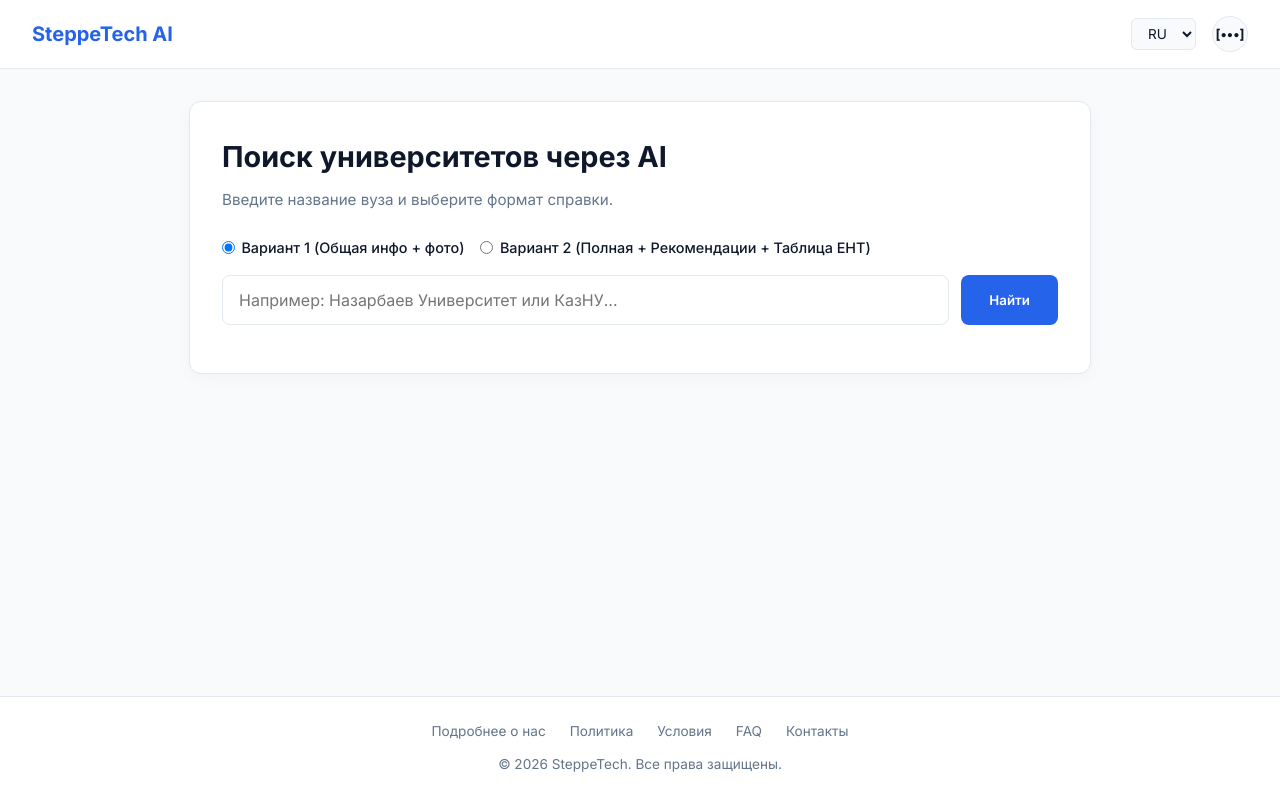
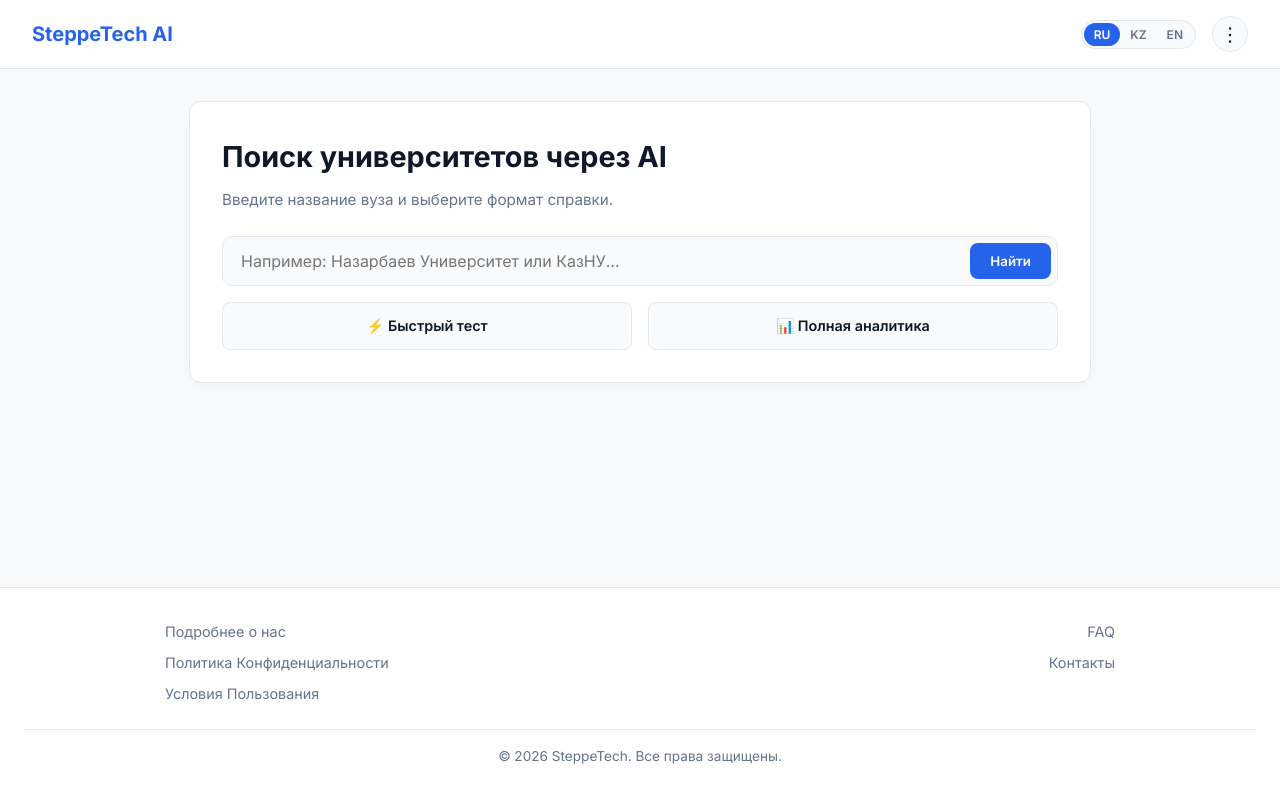
Before and after one commit to sllven/SteppeTech, a website: page public/index.html in a window 1280 px wide. Drawn offline with Linux system fonts and the light colour scheme.

Commit message:
Update index.html

```diff
--- a/public/index.html
+++ b/public/index.html
@@ -23,13 +23,17 @@
         .logo { font-weight: 700; font-size: 1.25rem; color: var(--primary); text-decoration: none; display: flex; align-items: center; gap: 0.5rem; }
 
         .top-controls { display: flex; align-items: center; gap: 1rem; position: relative; }
-        .lang-select { background: var(--bg-color); border: 1px solid var(--border); padding: 0.35rem 0.75rem; border-radius: 6px; font-size: 0.85rem; color: var(--text-main); cursor: pointer; outline: none; }
+
+        /* Овальный переключатель языков */
+        .lang-pill { display: flex; background: var(--bg-color); border: 1px solid var(--border); border-radius: 20px; padding: 2px; overflow: hidden; }
+        .lang-btn { background: transparent; border: none; padding: 4px 10px; font-size: 0.75rem; font-weight: 600; cursor: pointer; color: var(--text-muted); border-radius: 16px; transition: all 0.2s; }
+        .lang-btn.active { background: var(--primary); color: white; }
 
         .menu-wrapper { position: relative; }
-        .menu-btn { background: var(--bg-color); border: 1px solid var(--border); width: 36px; height: 36px; border-radius: 50%; display: flex; align-items: center; justify-content: center; font-weight: bold; cursor: pointer; color: var(--text-main); }
+        .menu-btn { background: var(--bg-color); border: 1px solid var(--border); width: 36px; height: 36px; border-radius: 50%; display: flex; align-items: center; justify-content: center; font-size: 1.2rem; cursor: pointer; color: var(--text-main); }
         .menu-btn:hover { background: var(--border); }
 
-        .dropdown-menu { position: absolute; right: 0; top: 45px; background: var(--card-bg); border: 1px solid var(--border); border-radius: var(--radius); box-shadow: 0 10px 25px rgba(0,0,0,0.08); width: 200px; display: none; flex-direction: column; overflow: hidden; z-index: 101; }
+        .dropdown-menu { position: absolute; right: 0; top: 45px; background: var(--card-bg); border: 1px solid var(--border); border-radius: var(--radius); box-shadow: 0 10px 25px rgba(0,0,0,0.08); width: 220px; display: none; flex-direction: column; overflow: hidden; z-index: 101; }
         .dropdown-menu.active { display: flex; }
         .dropdown-menu a, .dropdown-menu button { padding: 0.75rem 1rem; text-align: left; background: none; border: none; font-size: 0.9rem; color: var(--text-main); text-decoration: none; cursor: pointer; display: flex; align-items: center; justify-content: space-between; width: 100%; }
         .dropdown-menu a:hover, .dropdown-menu button:hover { background: var(--bg-color); color: var(--primary); }
@@ -37,42 +41,36 @@
 
         main { flex: 1; max-width: 950px; margin: 2rem auto; padding: 0 1.5rem; width: 100%; }
 
-        /* Карточка результатов сверху (если уже искали) или пустая */
         .card { background: var(--card-bg); border: 1px solid var(--border); border-radius: var(--radius); padding: 2rem; box-shadow: 0 4px 15px rgba(0,0,0,0.03); margin-bottom: 2rem; }
-
         .results-section { margin-top: 1rem; display: none; }
         .results-section.active { display: block; }
         .result-content-box { background: var(--bg-color); border: 1px solid var(--border); padding: 1.5rem; border-radius: 8px; color: var(--text-main); font-size: 0.95rem; line-height: 1.7; overflow-x: auto; }
 
-        /* Таблицы стилизация */
         .result-content-box table { width: 100%; border-collapse: collapse; margin-top: 1rem; margin-bottom: 1rem; }
         .result-content-box th, .result-content-box td { border: 1px solid var(--border); padding: 0.6rem 0.8rem; text-align: left; font-size: 0.9rem; }
         .result-content-box th { background: rgba(37, 99, 235, 0.1); color: var(--primary-dark); }
 
-        /* Фото карточки */
-        .photo-grid { display: grid; grid-template-columns: repeat(auto-fill, minmax(180px, 1fr)); gap: 1rem; margin-top: 1rem; margin-bottom: 1rem; }
-        .photo-card { border-radius: 8px; overflow: hidden; border: 1px solid var(--border); background: #fff; height: 130px; }
-        .photo-card img { width: 100%; height: 100%; object-fit: cover; }
-
-        /* Блок поиска теперь СНИЗУ результатов */
+        /* Поисковый блок и кнопки внутри рамок */
         .search-section-box { background: var(--card-bg); border: 1px solid var(--border); border-radius: var(--radius); padding: 2rem; box-shadow: 0 4px 15px rgba(0,0,0,0.03); }
         h1 { font-size: 1.8rem; margin-bottom: 0.5rem; color: var(--text-main); font-weight: 700; }
         p.subtitle { color: var(--text-muted); margin-bottom: 1.5rem; font-size: 0.95rem; }
 
-        .mode-selector { display: flex; gap: 1rem; margin-bottom: 1rem; font-size: 0.9rem; font-weight: 500; }
-        .mode-selector label { cursor: pointer; display: flex; align-items: center; gap: 0.4rem; }
+        .search-container { display: flex; flex-direction: column; gap: 1rem; }
+        .search-input-wrapper { display: flex; gap: 0.5rem; background: var(--bg-color); border: 1px solid var(--border); border-radius: 10px; padding: 6px; }
+        .search-input { flex: 1; border: none; background: transparent; padding: 0.5rem 0.75rem; font-size: 1rem; outline: none; }
+        .search-btn { background: var(--primary); color: white; border: none; padding: 0.6rem 1.25rem; border-radius: 8px; font-weight: 600; cursor: pointer; transition: background 0.2s; }
+        .search-btn:hover { background: var(--primary-dark); }
 
-        .search-container { display: flex; gap: 0.75rem; margin-bottom: 1rem; }
-        .search-input { flex: 1; padding: 0.85rem 1rem; border: 1px solid var(--border); border-radius: 8px; font-size: 1rem; outline: none; }
-        .search-input:focus { border-color: var(--primary); box-shadow: 0 0 0 3px rgba(37, 99, 235, 0.1); }
-        .search-btn { background: var(--primary); color: white; border: none; padding: 0 1.75rem; border-radius: 8px; font-weight: 600; cursor: pointer; }
-        .search-btn:hover { background: var(--primary-dark); }
+        /* Две новые кнопки режимов внутри рамки */
+        .action-buttons-grid { display: grid; grid-template-columns: 1fr 1fr; gap: 1rem; }
+        .mode-action-btn { background: var(--bg-color); border: 1px solid var(--border); padding: 0.85rem; border-radius: 8px; font-weight: 600; font-size: 0.9rem; cursor: pointer; text-align: center; color: var(--text-main); transition: all 0.2s; }
+        .mode-action-btn:hover { border-color: var(--primary); color: var(--primary); background: rgba(37, 99, 235, 0.03); }
 
         .loading-state { display: none; align-items: center; justify-content: center; gap: 0.75rem; color: var(--primary); font-weight: 500; margin-top: 1rem; padding: 1rem; background: rgba(37, 99, 235, 0.05); border-radius: 8px; }
         .spinner { width: 20px; height: 20px; border: 3px solid rgba(37, 99, 235, 0.2); border-top-color: var(--primary); border-radius: 50%; animation: spin 0.8s linear infinite; }
         @keyframes spin { to { transform: rotate(360deg); } }
 
-        /* Модальные окна */
+        /* Модальные окна и профиль */
         .modal-overlay { position: fixed; top: 0; left: 0; width: 100%; height: 100%; background: rgba(0,0,0,0.5); display: none; align-items: center; justify-content: center; z-index: 1000; padding: 1rem; }
         .modal-overlay.active { display: flex; }
         .modal-card { background: var(--card-bg); border-radius: var(--radius); padding: 2rem; width: 100%; max-width: 400px; box-shadow: 0 10px 30px rgba(0,0,0,0.1); position: relative; }
@@ -87,39 +85,43 @@
         .modal-switch { text-align: center; margin-top: 1rem; font-size: 0.85rem; color: var(--text-muted); }
         .modal-switch a { color: var(--primary); text-decoration: none; cursor: pointer; font-weight: 600; }
 
-        /* Профиль */
         .profile-container { display: flex; flex-direction: column; align-items: center; text-align: center; }
         .avatar-wrapper { width: 90px; height: 90px; border-radius: 50%; background: var(--border); overflow: hidden; margin-bottom: 1rem; border: 2px solid var(--primary); }
         .avatar-wrapper img { width: 100%; height: 100%; object-fit: cover; }
         .profile-info { margin-bottom: 1.5rem; width: 100%; position: relative; background: var(--bg-color); padding: 1rem; border-radius: 8px; border: 1px solid var(--border); }
         .settings-gear-btn { position: absolute; top: 10px; right: 10px; width: 28px; height: 28px; border-radius: 50%; background: var(--card-bg); border: 1px solid var(--border); display: flex; align-items: center; justify-content: center; cursor: pointer; font-size: 0.9rem; }
-
         .history-box { width: 100%; text-align: left; margin-top: 1rem; }
         .history-list { list-style: none; max-height: 160px; overflow-y: auto; background: var(--bg-color); border: 1px solid var(--border); border-radius: 6px; padding: 0.5rem; }
         .history-item { padding: 0.4rem 0.6rem; font-size: 0.9rem; border-bottom: 1px solid var(--border); }
         .history-item:last-child { border-bottom: none; }
 
-        footer { background: var(--card-bg); border-top: 1px solid var(--border); padding: 1.5rem; text-align: center; font-size: 0.85rem; color: var(--text-muted); margin-top: auto; }
-        footer .footer-links { display: flex; justify-content: center; gap: 1.5rem; margin-bottom: 0.75rem; flex-wrap: wrap; }
-        footer a { color: var(--text-muted); text-decoration: none; }
-        footer a:hover { color: var(--primary); }
+        /* Новый футер с двумя блоками ссылок */
+        footer { background: var(--card-bg); border-top: 1px solid var(--border); padding: 2rem 1.5rem; margin-top: auto; }
+        .footer-content { max-width: 950px; margin: 0 auto; display: flex; justify-content: space-between; align-items: flex-start; flex-wrap: wrap; gap: 2rem; margin-bottom: 1.5rem; }
+        .footer-col { display: flex; flex-direction: column; gap: 0.5rem; }
+        .footer-col a { color: var(--text-muted); text-decoration: none; font-size: 0.9rem; }
+        .footer-col a:hover { color: var(--primary); }
+        .footer-copy { text-align: center; font-size: 0.85rem; color: var(--text-muted); border-top: 1px solid var(--border); padding-top: 1rem; }
     </style>
 </head>
 <body>
     <header>
         <a href="index.html" class="logo">SteppeTech AI</a>
         <div class="top-controls">
-            <select id="langSelector" class="lang-select" onchange="changeLanguage(this.value)">
-                <option value="ru">RU</option>
-                <option value="kz">KZ</option>
-                <option value="en">EN</option>
-            </select>
+            <!-- Овальный переключатель языков -->
+            <div class="lang-pill">
+                <button class="lang-btn active" onclick="changeLanguage('ru', this)">RU</button>
+                <button class="lang-btn" onclick="changeLanguage('kz', this)">KZ</button>
+                <button class="lang-btn" onclick="changeLanguage('en', this)">EN</button>
+            </div>
+            <!-- Вертикальные три точки -->
             <div class="menu-wrapper">
-                <button class="menu-btn" onclick="toggleMenu()">[•••]</button>
+                <button class="menu-btn" onclick="toggleMenu()">⋮</button>
                 <div id="dropdownMenu" class="dropdown-menu">
                     <button onclick="openProfileModal()" class="profile-menu-item">
                         <span id="menuProfileText">Профиль</span> 👤
                     </button>
+                    <a href="index.html" id="menuHomeText">Главная</a>
                     <a href="about.html" id="menuAboutText">Подробнее о нас</a>
                     <a href="cc.html" id="menuContactsText">Контакты</a>
                     <a href="faq.html" id="menuFaqText">FAQ</a>
@@ -129,25 +131,28 @@
     </header>
 
     <main>
-        <!-- БЛОК РЕЗУЛЬТАТОВ (ТЕПЕРЬ СВЕРХУ) -->
+        <!-- БЛОК РЕЗУЛЬТАТОВ -->
         <div id="resultsCard" class="card results-section">
             <h2 id="resultTitle" style="font-size: 1.25rem; margin-bottom: 0.75rem; color: var(--text-main);">Результат анализа AI:</h2>
             <div id="resContent" class="result-content-box"></div>
         </div>
 
-        <!-- БЛОК ПОИСКА (ПЕРЕНЕСЕН ВНИЗ) -->
+        <!-- БЛОК ПОИСКА В РАМКЕ -->
         <div class="search-section-box">
             <h1 id="mainTitle">Поиск университетов через AI</h1>
             <p id="mainSubtitle" class="subtitle">Введите название вуза и выберите формат справки.</p>
 
-            <div class="mode-selector">
-                <label><input type="radio" name="searchMode" value="1" checked> Вариант 1 (Общая инфо + фото)</label>
-                <label><input type="radio" name="searchMode" value="2"> Вариант 2 (Полная + Рекомендации + Таблица ЕНТ)</label>
-            </div>
+            <div class="search-container">
+                <div class="search-input-wrapper">
+                    <input type="text" id="uniInput" class="search-input" placeholder="Например: Назарбаев Университет или КазНУ...">
+                    <button id="searchBtn" class="search-btn" onclick="handleSearch('1')">Найти</button>
+                </div>
 
-            <div class="search-container">
-                <input type="text" id="uniInput" class="search-input" placeholder="Например: Назарбаев Университет или КазНУ...">
-                <button id="searchBtn" class="search-btn" onclick="handleSearch()">Найти</button>
+                <!-- Две кнопки вместо радиокнопок -->
+                <div class="action-buttons-grid">
+                    <button class="mode-action-btn" onclick="handleSearch('1')">⚡ Быстрый тест</button>
+                    <button class="mode-action-btn" onclick="handleSearch('2')">📊 Полная аналитика</button>
+                </div>
             </div>
 
             <div id="loading" class="loading-state">
@@ -161,8 +166,6 @@
     <div id="authModal" class="modal-overlay">
         <div class="modal-card">
             <button class="modal-close" onclick="closeAuthModal()">&times;</button>
-
-            <!-- Вход -->
             <div id="loginFormContainer">
                 <div id="loginTitle" class="modal-title">Вход в аккаунт</div>
                 <div class="form-group">
@@ -174,15 +177,10 @@
                     <input type="password" id="loginPass" class="form-input">
                 </div>
                 <button class="modal-btn" onclick="handleLogin()">Войти</button>
-                <div style="margin-top: 0.5rem; text-align: right;">
-                    <a href="cc.html" style="font-size: 0.8rem; color: var(--primary); text-decoration: none;">Забыли пароль? Свяжитесь с админами</a>
-                </div>
                 <div class="modal-switch">
                     <span>Нет аккаунта?</span> <a onclick="switchAuthTab('register')">Создать аккаунт</a>
                 </div>
             </div>
-
-            <!-- Регистрация -->
             <div id="registerFormContainer" style="display: none;">
                 <div id="regTitle" class="modal-title">Создание аккаунта</div>
                 <div class="form-group">
@@ -213,19 +211,10 @@
                 <div class="avatar-wrapper">
                     <img id="profileAvatarImg" src="https://via.placeholder.com/90" alt="Avatar">
                 </div>
-
                 <div class="profile-info">
                     <button class="settings-gear-btn" onclick="toggleProfileSettings()" title="Настройки">⚙️</button>
                     <div style="font-weight: 700; font-size: 1.1rem;" id="profUsername">username</div>
-                    <div style="font-size: 0.9rem; color: var(--text-muted); margin-top: 0.2rem;">
-                        Пароль: ******
-                    </div>
-                    <div style="margin-top: 0.4rem;">
-                        <a href="cc.html" style="font-size: 0.85rem; color: var(--primary); text-decoration: none;">Восстановить пароль (через админов)</a>
-                    </div>
                 </div>
-
-                <!-- Настройки профиля (скрыты) -->
                 <div id="profileSettingsBox" style="display: none; width: 100%; text-align: left; background: var(--bg-color); padding: 1rem; border-radius: 8px; border: 1px solid var(--border); margin-bottom: 1rem;">
                     <div style="font-size: 0.9rem; font-weight: 600; margin-bottom: 0.5rem;">Изменить данные</div>
                     <div class="form-group" style="margin-bottom: 0.5rem;">
@@ -240,31 +229,30 @@
                         <label class="form-label">Новый пароль</label>
                         <input type="password" id="setNewPass" class="form-input" style="padding: 0.5rem;">
                     </div>
-                    <div class="form-group" style="margin-bottom: 0.5rem;">
-                        <label class="form-label">Аватарка (URL)</label>
-                        <input type="text" id="setAvatarUrl" class="form-input" style="padding: 0.5rem;">
-                    </div>
                     <button class="modal-btn" style="padding: 0.5rem;" onclick="saveProfileChanges()">Сохранить</button>
                 </div>
-
-                <!-- История поиска -->
                 <div class="history-box">
-                    <div style="font-weight: 600; font-size: 0.95rem; margin-bottom: 0.4rem;">История поиска (до 10):</div>
+                    <div style="font-weight: 600; font-size: 0.95rem; margin-bottom: 0.4rem;">История поиска:</div>
                     <ul id="historyList" class="history-list"></ul>
                 </div>
             </div>
         </div>
     </div>
 
+    <!-- РАСФАСОВКА ФУТЕРА -->
     <footer>
-        <div class="footer-links">
-            <a href="about.html">Подробнее о нас</a>
-            <a href="pp.html">Политика</a>
-            <a href="t.html">Условия</a>
-            <a href="faq.html">FAQ</a>
-            <a href="cc.html">Контакты</a>
+        <div class="footer-content">
+            <div class="footer-col">
+                <a href="about.html" id="footerAbout">Подробнее о нас</a>
+                <a href="pp.html" id="footerPp">Политика Конфиденциальности</a>
+                <a href="t.html" id="footerT">Условия Пользования</a>
+            </div>
+            <div class="footer-col" style="align-items: flex-end;">
+                <a href="faq.html" id="footerFaq">FAQ</a>
+                <a href="cc.html" id="footerCc">Контакты</a>
+            </div>
         </div>
-        <p>© 2026 SteppeTech. Все права защищены.</p>
+        <div class="footer-copy">© 2026 SteppeTech. Все права защищены.</div>
     </footer>
 
     <script>
@@ -274,25 +262,34 @@
                 mainTitle: "Поиск университетов через AI",
                 mainSubtitle: "Введите название вуза и выберите формат справки.",
                 searchBtn: "Найти",
-                loadingText: "ИИ анализирует базу университетов... Пожалуйста, подождите."
+                loadingText: "ИИ анализирует базу университетов... Пожалуйста, подождите.",
+                menuProfile: "Профиль", menuHome: "Главная", menuAbout: "Подробнее о нас", menuContacts: "Контакты", menuFaq: "FAQ",
+                fAbout: "Подробнее о нас", fPp: "Политика Конфиденциальности", fT: "Условия Пользования", fFaq: "FAQ", fCc: "Контакты"
             },
             kz: {
                 title: "SteppeTech — AI Университеттерді іздеу қызметі",
                 mainTitle: "AI арқылы университеттерді іздеу",
                 mainSubtitle: "ЖОО атауын енгізіп, анықтама форматын таңдаңыз.",
                 searchBtn: "Іздеу",
-                loadingText: "ЖИ университеттер базасын талдауда... Күте тұрыңыз."
+                loadingText: "ЖИ университеттер базасын талдауда... Күте тұрыңыз.",
+                menuProfile: "Профиль", menuHome: "Басты бет", menuAbout: "Біз туралы", menuContacts: "Байланыс", menuFaq: "FAQ",
+                fAbout: "Біз туралы", fPp: "Құпиялылық саясаты", fT: "Пайдалану шарттары", fFaq: "FAQ", fCc: "Байланыс"
             },
             en: {
                 title: "SteppeTech — AI University Search Service",
                 mainTitle: "University Search via AI",
                 mainSubtitle: "Enter university name and select report format.",
                 searchBtn: "Search",
-                loadingText: "AI is analyzing database... Please wait."
+                loadingText: "AI is analyzing database... Please wait.",
+                menuProfile: "Profile", menuHome: "Home", menuAbout: "About Us", menuContacts: "Contacts", menuFaq: "FAQ",
+                fAbout: "About Us", fPp: "Privacy Policy", fT: "Terms of Use", fFaq: "FAQ", fCc: "Contacts"
             }
         };
 
-        function changeLanguage(lang) {
+        function changeLanguage(lang, btn) {
+            document.querySelectorAll('.lang-btn').forEach(b => b.classList.remove('active'));
+            btn.classList.add('active');
+
             const t = translations[lang];
             if (!t) return;
             document.getElementById('pageTitle').innerText = t.title;
@@ -300,6 +297,18 @@
             document.getElementById('mainSubtitle').innerText = t.mainSubtitle;
             document.getElementById('searchBtn').innerText = t.searchBtn;
             document.getElementById('loadingText').innerText = t.loadingText;
+
+            document.getElementById('menuProfileText').innerText = t.menuProfile;
+            document.getElementById('menuHomeText').innerText = t.menuHome;
+            document.getElementById('menuAboutText').innerText = t.menuAbout;
+            document.getElementById('menuContactsText').innerText = t.menuContacts;
+            document.getElementById('menuFaqText').innerText = t.menuFaq;
+
+            document.getElementById('footerAbout').innerText = t.fAbout;
+            document.getElementById('footerPp').innerText = t.fPp;
+            document.getElementById('footerT').innerText = t.fT;
+            document.getElementById('footerFaq').innerText = t.fFaq;
+            document.getElementById('footerCc').innerText = t.fCc;
         }
 
         function toggleMenu() {
@@ -381,7 +390,6 @@
             document.getElementById('profUsername').innerText = currentUser.username;
             document.getElementById('profileAvatarImg').src = currentUser.avatar;
 
-            // Загрузка истории из SQLite
             const res = await fetch(`/api/history/${currentUser.username}`);
             const data = await res.json();
             const list = document.getElementById('historyList');
@@ -407,7 +415,6 @@
             const newUser = document.getElementById('setNewUser').value.trim();
             const currPass = document.getElementById('setCurrPass').value;
             const newValPass = document.getElementById('setNewPass').value;
-            const newAvatar = document.getElementById('setAvatarUrl').value.trim();
 
             const res = await fetch('/api/update-profile', {
                 method: 'POST',
@@ -416,8 +423,7 @@
                     currentUsername: currentUser.username,
                     newUsername: newUser || currentUser.username,
                     currentPassword: currPass,
-                    newPassword: newValPass,
-                    avatar: newAvatar
+                    newPassword: newValPass
                 })
             });
             const data = await res.json();
@@ -432,15 +438,14 @@
             }
         }
 
-        async function handleSearch() {
+        async function handleSearch(mode) {
             const input = document.getElementById('uniInput');
             const loading = document.getElementById('loading');
             const resultsCard = document.getElementById('resultsCard');
             const resContent = document.getElementById('resContent');
-            const mode = document.querySelector('input[name="searchMode"]:checked').value;
 
             const query = input.value.trim();
-            if (!query) { alert('Введите название'); return; }
+            if (!query) { alert('Введите название университета'); return; }
 
             loading.style.display = 'flex';
             resultsCard.classList.remove('active');
@@ -460,11 +465,9 @@
 
                 if (data.success) {
                     resultsCard.classList.add('active');
-                    // Превращаем маркдаун в HTML с поддержкой таблиц и базовых тегов
                     let text = data.data
                         .replace(/\*\*(.*?)\*\*/g, '<strong>$1</strong>')
                         .replace(/\n/g, '<br>');
-
                     resContent.innerHTML = text;
                 } else {
                     alert(data.error);
```
